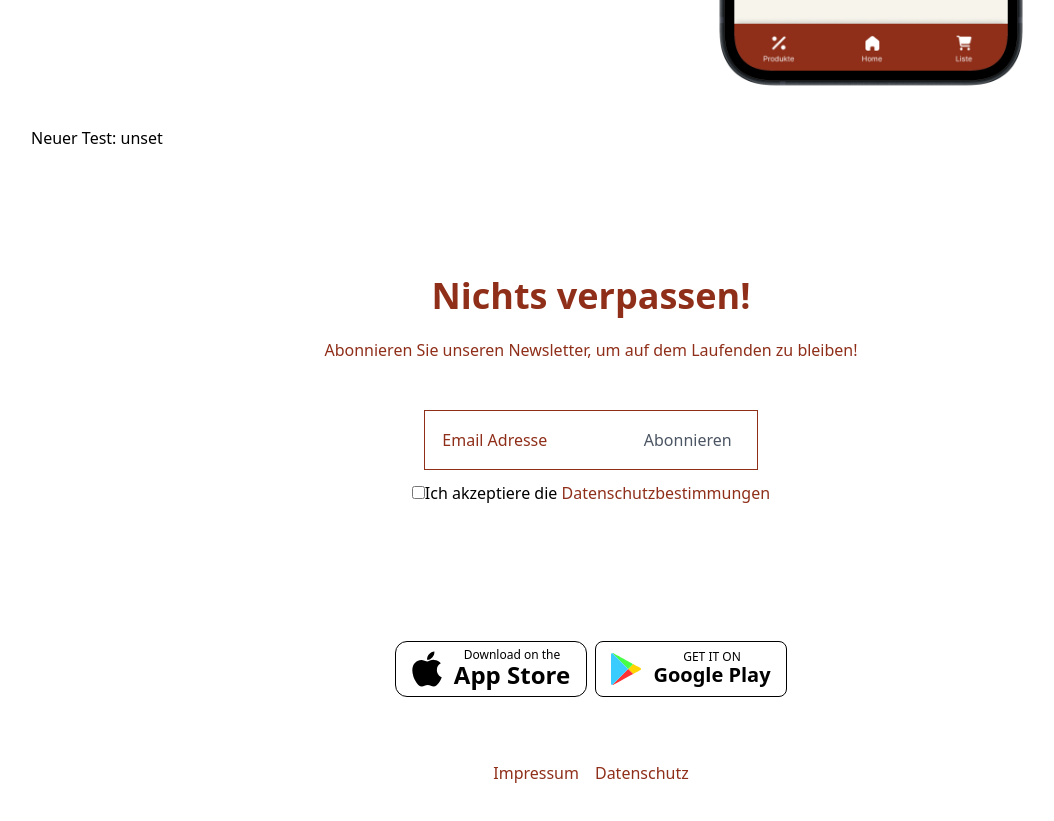
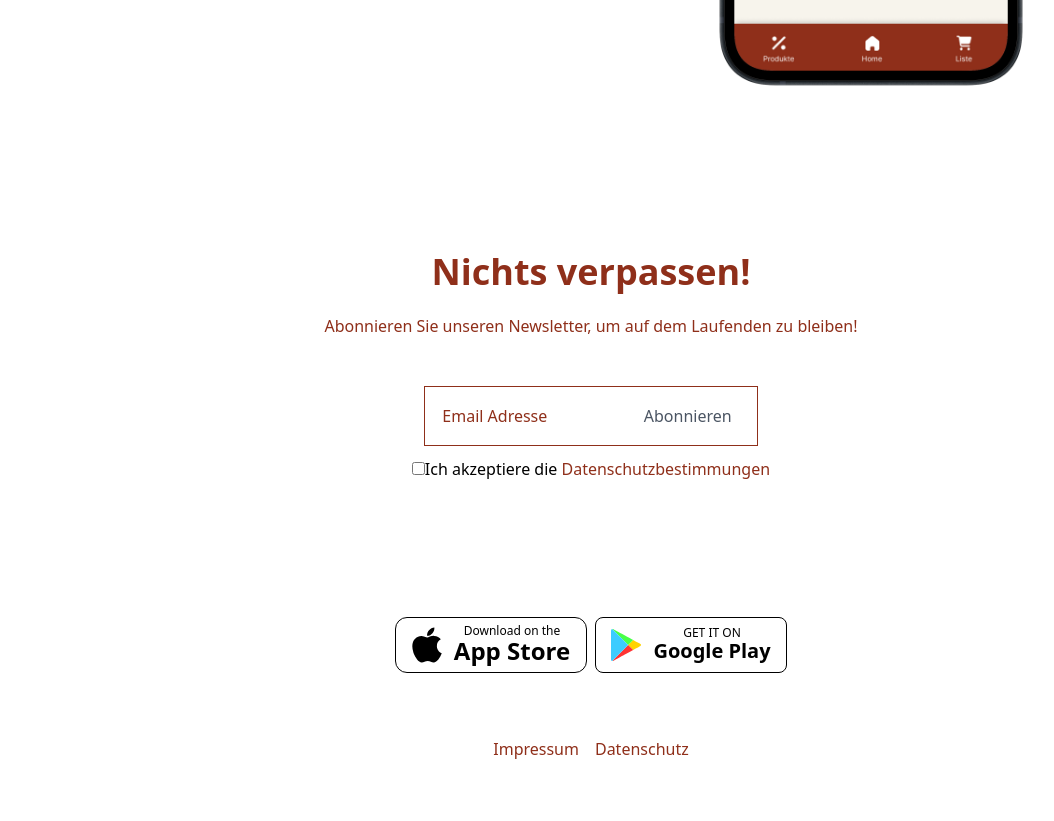
Before and after one commit to philipprobin/sparmahl_website, a React (Vite) app: page / in a window 1280 px wide. Shown: the part 2140-2961 px from the top of the page, without its empty margins (49-1103 px from the left). Built offline with nearby package versions, Linux system fonts and the light colour scheme; no server answers.

Commit message:
removed test

```diff
--- a/src/components/Newsletter.jsx
+++ b/src/components/Newsletter.jsx
@@ -48,9 +48,6 @@ const Newsletter = () => {
 
     return (
         <>
-            <div>
-                Neuer Test: {import.meta.env.VITE_FIREBASE_PROJECT_ID}
-            </div>
             <div className="2xl:mx-auto 2xl:container mx-4 ">
                 <div className="w-full relative flex items-center justify-center">
 
```
